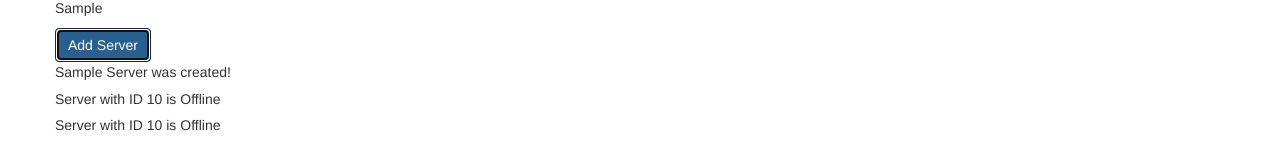
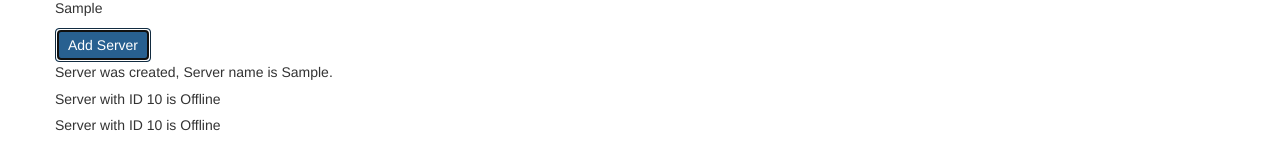
Before and after one commit to Rahul-Chauhan-2212/Angular_Framework, an Angular app in the folder my-first-app/: page / in a window 1280 px wide. Both pictures are taken after typing "Sample" into the empty fields and a click on the button "Add Server". Shown: the part 148-300 px from the top of the page. Built offline with nearby package versions, Linux system fonts and the light colour scheme.

Commit message:
Directives

```diff
--- a/my-first-app/src/app/servers/servers.component.html
+++ b/my-first-app/src/app/servers/servers.component.html
@@ -1,7 +1,7 @@
 <label>Server Name</label>
 <!-- <input type="text" class="form-control" (input)="onUpdateServerName($event)" /> -->
 <input type="text" class="form-control" [(ngModel)]="serverName" />
-<p>{{serverName}}</p>
+<p>{{ serverName }}</p>
 <button
   class="btn btn-primary"
   [disabled]="!allowAddNewServer"
@@ -9,6 +9,10 @@
 >
   Add Server
 </button>
-<p>{{ serverCreationStatus }}</p>
+<!-- <p>{{ serverCreationStatus }}</p> -->
+<p *ngIf="serverCreated, else noServer">
+  Server was created, Server name is {{ serverName }}.
+</p>
+<ng-template #noServer><p>No Server was created.</p></ng-template>
 <app-server></app-server>
 <app-server></app-server>
--- a/my-first-app/src/app/servers/servers.component.ts
+++ b/my-first-app/src/app/servers/servers.component.ts
@@ -13,6 +13,7 @@
   allowAddNewServer = false;
   serverCreationStatus = 'No Server Created!';
   serverName = '';
+  serverCreated = false;
 
   constructor() {
     setTimeout(() => {
@@ -24,6 +25,7 @@
 
   onCreateServer() {
     this.serverCreationStatus = this.serverName + ' Server was created!';
+    this.serverCreated = true;
   }
 
   onUpdateServerName(event: any) {
```
Also changed, not shown: 1 other file (tests, documents, lock files or other folders).
